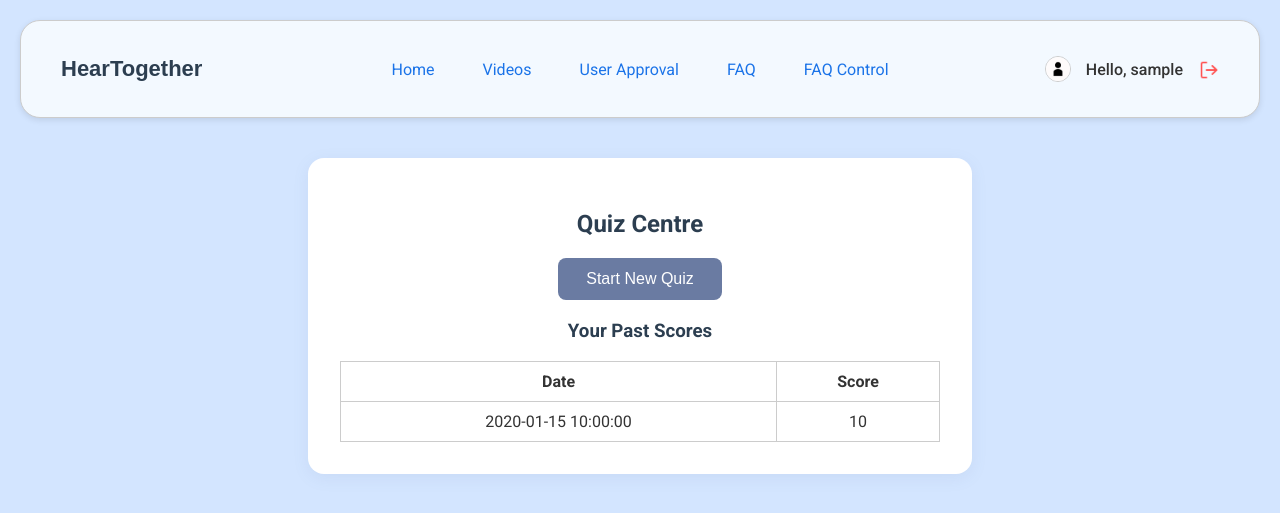
After one commit to soohong-26/HearTogether, a PHP site: page /quiz_home.php in a window 1280 px wide. The commit adds this page. Shown: the top 513 px of the page. Run offline with PHP 8.4, Linux system fonts and the light colour scheme; the visitor is signed in with stand-in values (Sample User, id 1); tables that the repository leaves empty or names only in its code hold one stand-in row (values such as "Sample post").

Commit message:
navigation bar fixed and now I have split all the quiz pages to different pages so that it can be easily viewed

```diff
--- a/nav.php
+++ b/nav.php
@@ -1,10 +1,16 @@
+<?php
+if (session_status() === PHP_SESSION_NONE) {
+    session_start();
+}
+$currentPage = basename($_SERVER['PHP_SELF']);
+?>
+
 <!DOCTYPE html>
 <html lang="en">
 <head>
     <meta charset="UTF-8">
     <meta name="viewport" content="width=device-width, initial-scale=1.0">
     <title>Navigation Bar</title>
-    <!-- CSS -->
     <style>
         @import url('https://fonts.googleapis.com/css2?family=Roboto:ital,wght@0,100..900;1,100..900&display=swap');
 
@@ -12,44 +18,36 @@
             /* Primary Colours */
             --primary-colour: #6A7BA2;
             --primary-hover: #5C728A;
-
             /* Backgrounds */
-        --background-colour:rgb(211, 229, 255);
+            --background-colour: rgb(211, 229, 255);
             --container-background: #ffffff;
             --input-background: #ffffff;
-
             /* Text Colours */
             --text: #333333;
             --placeholder-colour: #999999;
             --heading-colour: #2C3E50;
-
             /* Borders & Lines */
             --border-colour: #cccccc;
             --focus-border-colour: #738678;
-
             /* Buttons */
             --button-background: var(--primary-colour);
             --button-hover: var(--primary-hover);
             --button-text: #ffffff;
-
             /* Links */
             --link-colour: #1a73e8;
             --link-hover: #1558b0;
-
             /* Toast */
             --toast-success-bg: #1d8a47;
             --toast-error-bg: #ff5e57;
-
             /* Misc */
             --box-shadow: 0 2px 6px rgba(0, 0, 0, 0.1);
             --border-radius: 8px;
             --transition-speed: 0.3s;
         }
-
         header {
             background-color: rgb(243, 249, 255);
             color: var(--text);
-        padding: 10px 40px;
+            padding: 35px 40px;
             margin: 20px 20px 0 20px;
             font-family: 'Roboto', sans-serif;
             display: flex;
@@ -60,31 +58,30 @@
             justify-content: space-between;
             flex-wrap: wrap;
             position: relative;
+            gap: 0;
         }
-
         .header-title {
-        flex: 1;
+            flex: 1 1 0%;
             display: flex;
             align-items: center;
             justify-content: flex-start;
             font-family: "Poppins", sans-serif;
+            min-width: 180px;
         }
-
         .header-title a {
             text-decoration: none;
             color: var(--heading-colour);
             font-size: 22px;
             font-weight: 600;
         }
-
         nav {
-        flex: 3 1 0%;
+            flex: 2 1 0%;
             display: flex;
             align-items: center;
-        justify-content: flex-end;
+            justify-content: center;
             position: relative;
+            min-width: 250px;
         }
-
         .nav-links {
             list-style: none;
             display: flex;
@@ -95,32 +92,29 @@
             margin: 0;
             transition: max-height 0.4s ease;
         }
-
         .nav-links li a {
             color: var(--link-colour);
             text-decoration: none;
             font-size: 16px;
             transition: color var(--transition-speed) ease;
         }
-
         .nav-links li a:hover {
             color: var(--link-hover);
             text-decoration: none;
         }
-
         .nav-links li a.active {
             color: var(--primary-colour);
             font-weight: 600;
         }
-
-    .greeting {
+        /* Greeting */
+        .greeting-desktop {
+            flex: 1 1 0%;
             display: flex;
             justify-content: flex-end;
             align-items: center;
+            min-width: 180px;
             gap: 10px;
-        margin-left: 32px;
         }
-
         .greeting img.profile {
             width: 24px;
             height: 24px;
@@ -129,36 +123,30 @@
             border: 1.5px solid var(--border-colour);
             background: var(--container-background);
         }
-
         .greeting span {
             font-size: 16px;
             color: var(--text);
         }
-
         .greeting form {
             display: flex;
             align-items: center;
-        margin: 0 0 0 6px; /* small left margin for spacing */
+            margin: 0 0 0 6px;
         }
-
         .logout-btn {
             background: none;
             border: none;
             cursor: pointer;
             padding: 0;
         }
-
         .logout-btn img {
             width: 20px;
             height: 20px;
             transition: opacity var(--transition-speed) ease;
             vertical-align: middle;
         }
-
         .logout-btn img:hover {
             opacity: 0.7;
         }
-
         .greeting a {
             color: var(--text);
             text-decoration: none;
@@ -166,7 +154,6 @@
             display: flex;
             align-items: center;
         }
-
         /* Hamburger styles */
         .hamburger {
             display: none;
@@ -190,7 +177,6 @@
             transition: 0.4s;
             display: block;
         }
-
         /* Responsive Section */
         @media (max-width: 1100px) {
             .nav-links {
@@ -199,26 +185,30 @@
             header {
                 padding: 10px 16px;
             }
-        .greeting {
-            margin-left: 16px;
+            .greeting-desktop {
+                min-width: 130px;
             }
         }
-
         @media (max-width: 900px) {
             header {
                 flex-direction: column;
                 align-items: stretch;
                 padding: 10px 6px;
             }
+            .header-title, .greeting-desktop {
+                min-width: 0;
+                width: 100%;
+                justify-content: flex-start;
+            }
             nav {
                 width: 100%;
-            flex-direction: row;
-            justify-content: space-between;
+                min-width: 0;
+                justify-content: flex-end;
             }
             .nav-links {
                 position: absolute;
                 top: 56px;
-            right: 0;
+                left: 0;
                 width: 100vw;
                 background: rgb(243, 249, 255);
                 flex-direction: column;
@@ -241,66 +231,60 @@
                 width: 100%;
                 padding: 10px 28px;
             }
-        .greeting {
-            margin: 10px 0 10px 18px;
-            padding: 6px 0;
-        }
             .hamburger {
                 display: flex;
+                margin-left: auto;
+            }
+            .greeting-desktop {
+                display: none;
+            }
+            .greeting-mobile {
+                display: flex !important;
+                width: 100%;
+                padding: 12px 28px;
+                border-top: 1px solid var(--border-colour);
+                background: rgb(243, 249, 255);
+                gap: 10px;
+            }
+        }
+        @media (min-width: 901px) {
+            .greeting-mobile {
+                display: none !important;
             }
         }
     </style>
 </head>
 <body>
-
-<?php $currentPage = basename($_SERVER['PHP_SELF']); ?>
-
 <header>
     <!-- Logo -->
-    <h2 class="header-title">
+    <div class="header-title">
         <a href="homepage.php">HearTogether</a>
-    </h2>
-
-    <!-- Navigation Panel -->
+    </div>
+    <!-- Navigation Links (CENTER) -->
     <nav>
         <ul class="nav-links" id="navLinks">
-            <!-- Home Link -->
             <li>
                 <a class='nav-anc <?php echo $currentPage == "homepage.php" ? "active" : ""; ?>'
-                href="<?php echo (isset($_SESSION['roles']) && $_SESSION['roles'] === 'admin') ? 'homepage.php' : 'homepage.php'; ?>">
-                Home
-                </a>
+                href="homepage.php">Home</a>
             </li>
-            <!-- Videos Link -->
             <li>
                 <a class='nav-anc <?php echo $currentPage == "videos.php" || $currentPage == "admin_videos.php" ? "active" : ""; ?>'
-                href="<?php echo (isset($_SESSION['roles']) && $_SESSION['roles'] === 'admin') ? 'admin_videos.php' : 'videos.php'; ?>">
-                Videos
-                </a>
+                href="<?php echo (isset($_SESSION['roles']) && $_SESSION['roles'] === 'admin') ? 'admin_videos.php' : 'videos.php'; ?>">Videos</a>
             </li>
-            <!-- User Approval (Admins Only) -->
             <?php if (isset($_SESSION['roles']) && $_SESSION['roles'] === 'admin') : ?>
                 <li>
-                    <a class='nav-anc <?php echo $currentPage == "admin_approval.php" ? "active" : ""; ?>' href="admin_approval.php">
-                        User Approval
-                    </a>
+                    <a class='nav-anc <?php echo $currentPage == "admin_approval.php" ? "active" : ""; ?>' href="admin_approval.php">User Approval</a>
                 </li>
             <?php endif; ?>
-            <!-- FAQ Link -->
             <li>
-                <a class='nav-anc <?php echo $currentPage == "faq.php" ? "active" : ""; ?>' href="faq.php">
-                    FAQ
-                </a>
+                <a class='nav-anc <?php echo $currentPage == "faq.php" ? "active" : ""; ?>' href="faq.php">FAQ</a>
             </li>
-            <!-- FAQ Control Panel (Admins Only) -->
             <?php if (isset($_SESSION['roles']) && $_SESSION['roles'] === 'admin') : ?>
                 <li>
-                    <a class='nav-anc <?php echo $currentPage == "admin_faq.php" ? "active" : ""; ?>' href="admin_faq.php">
-                        FAQ Control
-                    </a>
+                    <a class='nav-anc <?php echo $currentPage == "admin_faq.php" ? "active" : ""; ?>' href="admin_faq.php">FAQ Control</a>
                 </li>
             <?php endif; ?>
-            <!-- Greeting and Logout - MOBILE: duplicated for better menu flow -->
+            <!-- Greeting and Logout (MOBILE) -->
             <li class="greeting greeting-mobile" style="display: none;">
                 <?php if (isset($_SESSION['username'])) : ?>
                     <img src="<?php echo isset($_SESSION['profile_img']) ? $_SESSION['profile_img'] : 'images/profile.png'; ?>" alt="Profile Picture" class="profile">
@@ -320,7 +304,14 @@
                 <?php endif; ?>
             </li>
         </ul>
-        <!-- Greeting and Logout - DESKTOP -->
+        <!-- Hamburger Menu -->
+        <button class="hamburger" id="hamburgerMenu" aria-label="Open navigation" tabindex="0">
+            <span></span>
+            <span></span>
+            <span></span>
+        </button>
+    </nav>
+    <!-- Greeting and Logout (DESKTOP) -->
     <div class="greeting greeting-desktop">
         <?php if (isset($_SESSION['username'])) : ?>
             <img src="<?php echo isset($_SESSION['profile_img']) ? $_SESSION['profile_img'] : 'images/profile.png'; ?>" alt="Profile Picture" class="profile">
@@ -339,13 +330,6 @@
             </a>
         <?php endif; ?>
     </div>
-        <!-- Hamburger Menu -->
-        <button class="hamburger" id="hamburgerMenu" aria-label="Open navigation" tabindex="0">
-            <span></span>
-            <span></span>
-            <span></span>
-        </button>
-    </nav>
 </header>
 
 <script>
@@ -365,7 +349,6 @@ document.addEventListener("DOMContentLoaded", function() {
             navLinks.classList.remove('open');
         }
     }
-
     // Initial check
     checkWidth();
     // Listen for resize
--- /dev/null
+++ b/quiz_home.php
@@ -0,0 +1,103 @@
+<?php
+require 'database.php';
+
+if (!isset($_SESSION['username'])) {
+    header("Location: homepage.php?error=unauthorised");
+    exit();
+}
+
+$username = $_SESSION['username'];
+$history = [];
+$histRes = $conn->prepare("SELECT attempt_id, score, attempt_date FROM quiz_attempts WHERE username=? ORDER BY attempt_date DESC");
+$histRes->bind_param("s", $username);
+$histRes->execute();
+$historyRes = $histRes->get_result();
+while ($row = $historyRes->fetch_assoc()) {
+    $history[] = $row;
+}
+?>
+
+<!DOCTYPE html>
+<html lang="en">
+<head>
+    <meta charset="UTF-8">
+    <title>HearTogether - Quiz</title>
+    <meta name="viewport" content="width=device-width, initial-scale=1.0">
+    <style>
+        body {
+            background: var(--background-colour);
+            font-family: 'Roboto', sans-serif;
+            margin: 0;
+            color: var(--text);
+        }
+        .container {
+            max-width: 600px;
+            margin: 40px auto;
+            padding: 32px;
+            background: var(--container-background);
+            border-radius: 16px;
+            box-shadow: 0 4px 16px rgba(106, 123, 162, 0.1);
+        }
+        .quiz-btn {
+            background: var(--button-background);
+            color: white;
+            padding: 12px 28px;
+            border: none;
+            border-radius: 8px;
+            font-size: 1rem;
+            display: block;
+            margin: 20px auto;
+            cursor: pointer;
+            transition: background 0.2s;
+        }
+        .quiz-btn:hover {
+            background: var(--button-hover);
+        }
+        table {
+            width: 100%;
+            border-collapse: collapse;
+            margin-top: 16px;
+        }
+        th, td {
+            border: 1px solid var(--border-colour);
+            padding: 10px;
+            text-align: center;
+        }
+        h2, h3 {
+            text-align: center;
+            color: var(--heading-colour);
+        }
+    </style>
+</head>
+<body>
+<?php include 'nav.php'; ?>
+<main>
+    <div class="container">
+        <h2>Quiz Centre</h2>
+
+        <form action="quiz_start.php" method="post">
+            <button type="submit" class="quiz-btn">Start New Quiz</button>
+        </form>
+
+        <h3>Your Past Scores</h3>
+        <?php if (count($history) > 0): ?>
+            <table>
+                <thead>
+                    <tr><th>Date</th><th>Score</th></tr>
+                </thead>
+                <tbody>
+                    <?php foreach ($history as $h): ?>
+                        <tr>
+                            <td><?= htmlspecialchars($h['attempt_date']) ?></td>
+                            <td><?= htmlspecialchars($h['score']) ?></td>
+                        </tr>
+                    <?php endforeach; ?>
+                </tbody>
+            </table>
+        <?php else: ?>
+            <p style="text-align: center;">You haven't completed any quizzes yet. Click above to begin!</p>
+        <?php endif; ?>
+    </div>
+</main>
+</body>
+</html>
```
Also changed, not shown: quiz_complete.php (added, +97 -0 lines), quiz_start.php (added, +92 -0 lines). Lines whose indentation alone changed are shown as unchanged.
